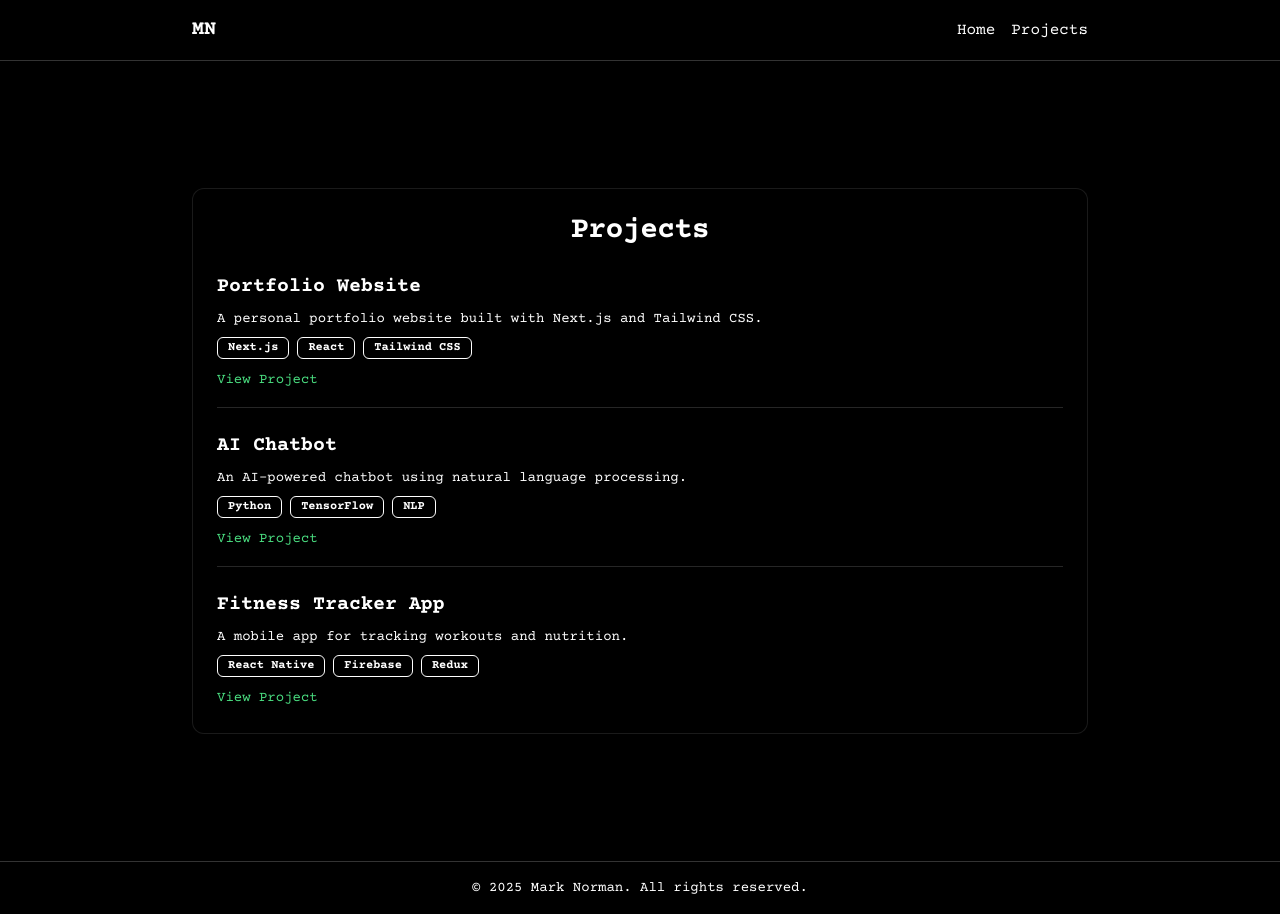
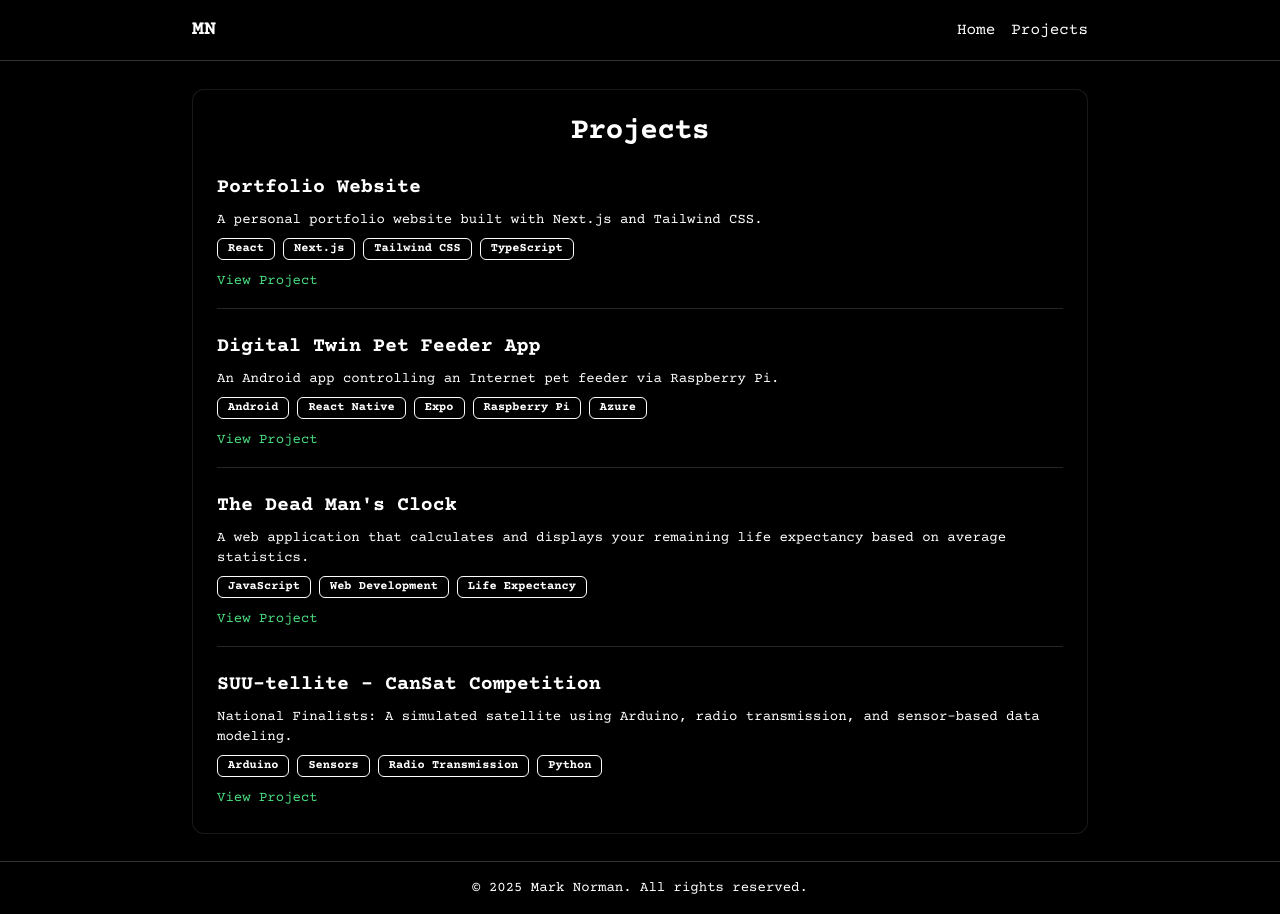
Before and after one commit to markamooti/portfolio, a Next.js app: page /projects in a window 1280 px wide. Built offline with nearby package versions, Linux system fonts and the light colour scheme.

Commit message:
feat: add real projects to projects object

```diff
--- a/app/projects/page.tsx
+++ b/app/projects/page.tsx
@@ -1,56 +1,79 @@
-import Link from "next/link"
-import { Card, CardContent, CardHeader, CardTitle } from "@/components/ui/card"
-import { Badge } from "@/components/ui/badge"
-import { Separator } from "@/components/ui/separator"
+import Link from "next/link";
+import { Card, CardContent, CardHeader, CardTitle } from "@/components/ui/card";
+import { Badge } from "@/components/ui/badge";
+import { Separator } from "@/components/ui/separator";
 
 const projects = [
   {
     title: "Portfolio Website",
-    description: "A personal portfolio website built with Next.js and Tailwind CSS.",
-    tags: ["Next.js", "React", "Tailwind CSS"],
-    link: "https://github.com/yourusername/portfolio",
+    description:
+      "A personal portfolio website built with Next.js and Tailwind CSS.",
+    tags: ["React", "Next.js", "Tailwind CSS", "TypeScript"],
+    link: "https://markthenorman.com",
   },
   {
-    title: "AI Chatbot",
-    description: "An AI-powered chatbot using natural language processing.",
-    tags: ["Python", "TensorFlow", "NLP"],
-    link: "https://github.com/yourusername/ai-chatbot",
+    title: "Digital Twin Pet Feeder App",
+    description:
+      "An Android app controlling an Internet pet feeder via Raspberry Pi.",
+    tags: ["Android", "React Native", "Expo", "Raspberry Pi", "Azure"],
+    link: "#",
   },
   {
-    title: "Fitness Tracker App",
-    description: "A mobile app for tracking workouts and nutrition.",
-    tags: ["React Native", "Firebase", "Redux"],
-    link: "https://github.com/yourusername/fitness-tracker",
+    title: "The Dead Man's Clock",
+    description:
+      "A web application that calculates and displays your remaining life expectancy based on average statistics.",
+    tags: ["JavaScript", "Web Development", "Life Expectancy"],
+    link: "https://deathclock.markthenorman.com/",
   },
-]
+  {
+    title: "SUU-tellite - CanSat Competition",
+    description:
+      "National Finalists: A simulated satellite using Arduino, radio transmission, and sensor-based data modeling.",
+    tags: ["Arduino", "Sensors", "Radio Transmission", "Python"],
+    link: "https://www.youtube.com/watch?v=qEYImwNrZ7A",
+  },
+];
 
 export default function Projects() {
   return (
     <main className="flex min-h-screen flex-col items-center justify-center bg-black text-white p-4">
       <Card className="w-full max-w-4xl bg-black border-white/10">
         <CardHeader>
-          <CardTitle className="text-3xl font-bold text-center text-white">Projects</CardTitle>
+          <CardTitle className="text-3xl font-bold text-center text-white">
+            Projects
+          </CardTitle>
         </CardHeader>
         <CardContent className="space-y-6">
           {projects.map((project, index) => (
             <div key={index}>
-              <h2 className="text-xl font-semibold text-white mb-2">{project.title}</h2>
+              <h2 className="text-xl font-semibold text-white mb-2">
+                {project.title}
+              </h2>
               <p className="text-sm text-white mb-2">{project.description}</p>
               <div className="flex flex-wrap gap-2 mb-2">
                 {project.tags.map((tag, tagIndex) => (
-                  <Badge key={tagIndex} variant="outline" className="text-white border-white">
+                  <Badge
+                    key={tagIndex}
+                    variant="outline"
+                    className="text-white border-white"
+                  >
                     {tag}
                   </Badge>
                 ))}
               </div>
-              <Link href={project.link} className="text-green-400 hover:text-red-400 hover:underline text-sm">
+              <Link
+                href={project.link}
+                className="text-green-400 hover:text-red-400 hover:underline text-sm"
+              >
                 View Project
               </Link>
-              {index < projects.length - 1 && <Separator className="border-dashed border-white/20 mt-4" />}
+              {index < projects.length - 1 && (
+                <Separator className="border-dashed border-white/20 mt-4" />
+              )}
             </div>
           ))}
         </CardContent>
       </Card>
     </main>
-  )
+  );
 }
```
